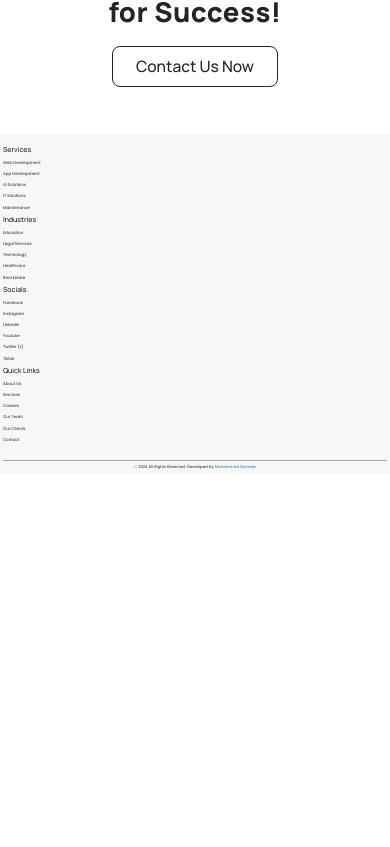
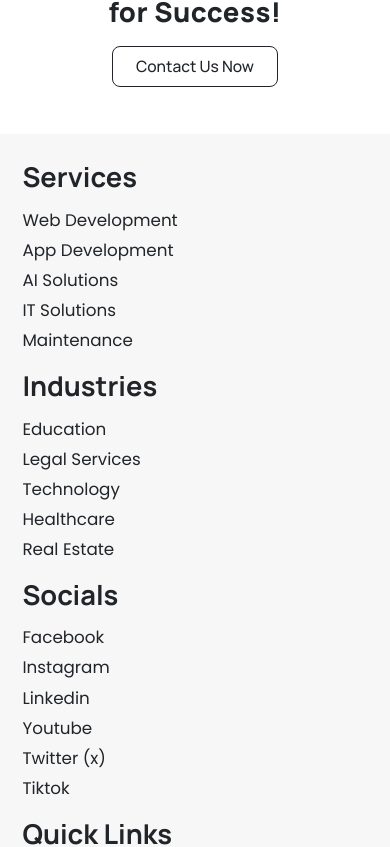
Before and after one commit to MuhammadHaris8171/sigma6digital, a React (Vite) app: page / in a window 390 px wide. Shown: the part 10060-10907 px from the top of the page. Before the commit the page ends 10534 px from the top, so only its background shows below. Built offline with nearby package versions, Linux system fonts and the light colour scheme.

Commit message:
add media query on footer

```diff
--- a/src/components/Footer/Footer.module.css
+++ b/src/components/Footer/Footer.module.css
@@ -63,3 +63,68 @@
 .creatorLink:hover::before{
     width: 100%;
 }
+
+@media screen and (max-width: 1199px) {
+    .footerHeading{
+        font-size: 2.2em;
+    }
+    .footerlistLink{
+        font-size: 1.35em;
+    }
+    .copyrightClaim{
+        font-size: 1.4em;
+    }
+    .copyrightClaim span{
+        font-size: inherit;
+    }
+    .copyrightClaim a{
+        font-size: inherit;
+    }
+}
+
+@media screen and (max-width: 992px) {
+    .footerHeading {
+        font-size: 2.6em;
+    }
+
+    .footerlistLink {
+        font-size: 1.5em;
+    }
+
+    .copyrightClaim {
+        font-size: 1.6em;
+    }
+}
+
+@media screen and (max-width: 767px) {
+    .footerHeading {
+        font-size: 3.5em;
+    }
+
+    .footerlistLink {
+        font-size: 2.1em;
+    }
+
+    .copyrightClaim {
+        font-size: 2.2em;
+    }
+}
+
+@media screen and (max-width: 575px) {
+    .footer {
+        padding: 4em 5em;
+    }
+    .footerHeading {
+        font-size: 7em;
+        font-weight: 700;
+        margin-bottom: .5em;
+    }
+
+    .footerlistLink {
+        font-size: 4.3em;
+    }
+
+    .copyrightClaim {
+        font-size: 3.6em;
+    }
+}
--- a/src/components/Footer/Footer.tsx
+++ b/src/components/Footer/Footer.tsx
@@ -9,24 +9,24 @@ function Footer() {
         <footer className={`${styles.footer}`}>
             <div className="container py-5">
                 <div className="row">
-                    <div className="col-md-3">
-                      <h5 className={`${styles.footerHeading} mb-4`}>Services</h5>
+                    <div className="col-sm-6 col-md-3 mb-5 mb-sm-3 mb-md-0">
+                      <h5 className={`${styles.footerHeading} mb-sm-4`}>Services</h5>
                       <ul className="list-unstyled">
                         {services.map((item, index) => (
                           <li className={`${styles.footerlist}`} key={ `${item.name}-${index}`}><Link to="#" className={`${styles.footerlistLink} text-decoration-none`}>{item.name} <FaArrowRightLong /></Link></li>
                         ))}
                       </ul>
                     </div>
-                    <div className="col-md-3">
-                      <h5 className={`${styles.footerHeading} mb-4`}>Industries</h5>
+                    <div className="col-sm-6 col-md-3 mb-5 mb-sm-3 mb-md-0">
+                      <h5 className={`${styles.footerHeading} mb-sm-4`}>Industries</h5>
                       <ul className="list-unstyled">
                         {industriesData.map((item, index) => (
                           <li className={`${styles.footerlist}`} key={ `${item.heading}-${index}`}><Link to="#" className={`${styles.footerlistLink} text-decoration-none`}>{item.heading} <FaArrowRightLong /></Link></li>
                         ))}
                       </ul>
                     </div>
-                    <div className="col-md-3">
-                      <h5 className={`${styles.footerHeading} mb-4`}>Socials</h5>
+                    <div className="col-sm-6 col-md-3 mb-5 mb-sm-3 mb-md-0">
+                      <h5 className={`${styles.footerHeading} mb-sm-4`}>Socials</h5>
                       <ul className="list-unstyled">
                         <li className={`${styles.footerlist}`}><Link to="#" className={`${styles.footerlistLink} text-decoration-none`}>Facebook <FaArrowRightLong /></Link></li>
                         <li className={`${styles.footerlist}`}><Link to="#" className={`${styles.footerlistLink} text-decoration-none`}>Instagram <FaArrowRightLong /></Link></li>
@@ -36,8 +36,8 @@ function Footer() {
                         <li className={`${styles.footerlist}`}><Link to="#" className={`${styles.footerlistLink} text-decoration-none`}>Tiktok <FaArrowRightLong /></Link></li>
                       </ul>
                     </div>
-                    <div className="col-md-3">
-                      <h5 className={`${styles.footerHeading} mb-4`}>Quick Links</h5>
+                    <div className="col-sm-6 col-md-3 mb-5 mb-sm-3 mb-md-0">
+                      <h5 className={`${styles.footerHeading} mb-sm-4`}>Quick Links</h5>
                       <ul className="list-unstyled">
                         <li className={`${styles.footerlist}`}><Link to="#" className={`${styles.footerlistLink} text-decoration-none`}>About Us <FaArrowRightLong /></Link></li>
                         <li className={`${styles.footerlist}`}><Link to="#" className={`${styles.footerlistLink} text-decoration-none`}>Services <FaArrowRightLong /></Link></li>
```
